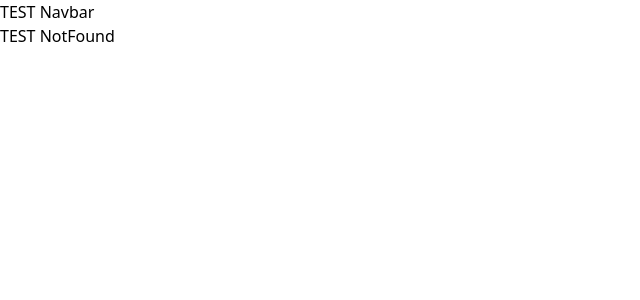
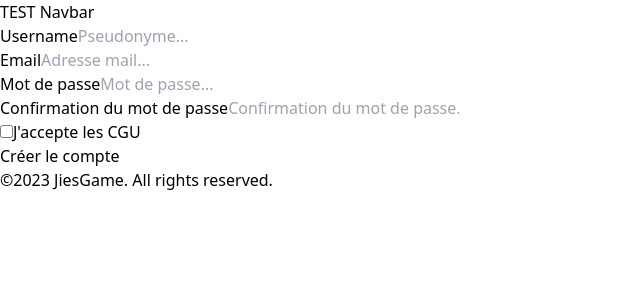
Before and after one commit to JiesGame/BoilerPlate_React_Vite, a React (Vite) app: page /register in a window 1280 px wide. Shown: the top 300 px of the page, without its empty margins (0-640 px from the left). Built offline with nearby package versions, Linux system fonts and the light colour scheme.

Commit message:
add connexion and register pages

```diff
--- a/package.json
+++ b/package.json
@@ -10,10 +10,13 @@
     "preview": "vite preview"
   },
   "dependencies": {
+    "@hookform/resolvers": "^3.2.0",
     "react": "^18.2.0",
     "react-dom": "^18.2.0",
     "react-dotenv": "^0.1.3",
-    "react-router-dom": "^6.15.0"
+    "react-hook-form": "^7.45.4",
+    "react-router-dom": "^6.15.0",
+    "yup": "^1.2.0"
   },
   "devDependencies": {
     "@types/react": "^18.2.15",
--- a/src/App.jsx
+++ b/src/App.jsx
@@ -2,6 +2,8 @@ import { BrowserRouter as Router, Routes, Route } from "react-router-dom";
 import { Home } from "./pages/Home";
 import { NotFound } from "./pages/NotFound";
 import { Navbar } from "./components/Navbar";
+import { Register } from "./pages/Register";
+import { Login } from "./pages/Login";
 import './App.css';
 
 function App() {
@@ -14,6 +16,8 @@ function App() {
         <Routes>
           <Route path="/" element={<Home />} />
           <Route path="*" element={<NotFound />} />
+          <Route path='register' element={<Register />}></Route>
+          <Route path='connexion' element={<Login />}></Route>
         </Routes>
       </Router>
     </>
--- /dev/null
+++ b/src/pages/Login.jsx
@@ -0,0 +1,48 @@
+import { useForm } from 'react-hook-form';
+import { yupResolver } from '@hookform/resolvers/yup';
+import * as yup from 'yup';
+
+export const Login = () => {
+  const schema = yup.object().shape({
+    identifier: yup.string().required("L'identifiant est requis."),
+    password: yup.string().required(),
+  });
+
+  const {register, handleSubmit, formState: {errors} } = useForm({
+    resolver: yupResolver(schema)
+  });
+
+  const onSubmit = (data) => {
+    console.log(data);
+  }
+
+  return (
+    <div className="w-[26rem]">
+      <form className="bg-white shadow-md rounded px-8 pt-6 pb-8 mb-4" onSubmit={handleSubmit(onSubmit)}>
+        <div className="mb-4">
+          <label className="block text-gray-700 text-sm font-bold mb-2">
+            Identifiant (pseudonyme ou mot de passe)
+          </label>
+          <input className="bg-gray-200 appearance-none border-2 border-gray-200 rounded w-full py-2 px-4 text-gray-700 leading-tight focus:outline-none focus:bg-white focus:border-purple-500" type="text" placeholder="Pseudonyme..." {...register('nickname')} />
+          {errors.nickname?.message && <p className="text-red-500 text-xs">{errors.nickname?.message}</p>}
+        </div>
+        <div className="mb-4">
+          <label className="block text-gray-700 text-sm font-bold mb-2">
+            Mot de passe
+          </label>
+          <input className="bg-gray-200 appearance-none border-2 border-gray-200 rounded w-full py-2 px-4 text-gray-700 leading-tight focus:outline-none focus:bg-white focus:border-blue-500" type="password" placeholder="Mot de passe..." {...register('password')} />
+          {errors.password?.message && <p className="text-red-500 text-xs">{errors.password?.message}</p>}
+        </div>
+        <div className="flex items-center justify-around">
+          <input type="submit" className="bg-blue-500 hover:bg-blue-700 text-white font-bold py-2 px-4 rounded focus:outline-none focus:shadow-outline" value="Se connecter" />
+          <a className="inline-block align-baseline font-bold text-sm text-blue-500 hover:text-blue-800" href="#">
+            Mot de passe oublié ?
+          </a>
+        </div>
+      </form>
+      <p className="text-center text-gray-500 text-xs">
+        &copy;2023 JiesGame. All rights reserved.
+      </p>
+    </div>
+  )
+}
--- /dev/null
+++ b/src/pages/Register.jsx
@@ -0,0 +1,72 @@
+import { useForm } from 'react-hook-form';
+import { yupResolver } from '@hookform/resolvers/yup';
+import * as yup from 'yup';
+
+export const Register = () => {
+  const schema = yup.object().shape({
+    nickname: yup.string().min(3, "Le pseudonyme est nécessaire et doit faire entre 3 et 20 caractères.").max(20, "Le pseudonyme est nécessaire et doit faire entre 3 et 20 caractères.").required(),
+    email: yup.string().email("La donnée fournie ne correspond pas à un email.").required("L'email est nécessaire."),
+    password: yup.string().min(6, "Le mot de passe est nécessaire et doit faire entre 6 et 20 caractères.").max(20, "Le mot de passe est nécessaire et doit faire entre 6 et 20 caractères.").required(),
+    password_confirmation: yup.string().oneOf([yup.ref("password"), null], "Les mots de passe ne correspondent pas").required("La confirmation du mot de passe est nécessaire."),
+    confirmationCGU: yup.bool().oneOf([true], "Vous devez accepter les conditions générales d'utilisation.")
+  });
+
+  const {register, handleSubmit, formState: {errors} } = useForm({
+    resolver: yupResolver(schema),
+    }
+  );
+
+  const onSubmit = (data) => {
+    console.log(data);
+  }
+
+  return (
+    <div className="w-full max-w-xs">
+      <form className="bg-white shadow-md rounded px-8 pt-6 pb-8 mb-4" onSubmit={handleSubmit(onSubmit)}>
+        <div className="mb-4">
+          <label className="block text-gray-700 text-sm font-bold mb-2">
+            Username
+          </label>
+          <input className="bg-gray-200 appearance-none border-2 border-gray-200 rounded w-full py-2 px-4 text-gray-700 leading-tight focus:outline-none focus:bg-white focus:border-purple-500" type="text" placeholder="Pseudonyme..." {...register('nickname')} />
+          {errors.nickname?.message && <p className="text-red-500 text-xs">{errors.nickname?.message}</p>}
+        </div>
+        <div className="mb-4">
+          <label className="block text-gray-700 text-sm font-bold mb-2">
+            Email
+          </label>
+          <input className="bg-gray-200 appearance-none border-2 border-gray-200 rounded w-full py-2 px-4 text-gray-700 leading-tight focus:outline-none focus:bg-white focus:border-blue-500" type="text" placeholder="Adresse mail..." {...register('email')} />
+          {errors.email?.message && <p className="text-red-500 text-xs">{errors.email?.message}</p>}
+        </div>
+        <div className="mb-4">
+          <label className="block text-gray-700 text-sm font-bold mb-2">
+            Mot de passe
+          </label>
+          <input className="bg-gray-200 appearance-none border-2 border-gray-200 rounded w-full py-2 px-4 text-gray-700 leading-tight focus:outline-none focus:bg-white focus:border-blue-500" type="password" placeholder="Mot de passe..." {...register('password')} />
+          {errors.password?.message && <p className="text-red-500 text-xs">{errors.password?.message}</p>}
+        </div>
+        <div className="mb-4">
+          <label className="block text-gray-700 text-sm font-bold mb-2">
+            Confirmation du mot de passe
+          </label>
+          <input className="bg-gray-200 appearance-none border-2 border-gray-200 rounded w-full py-2 px-4 text-gray-700 leading-tight focus:outline-none focus:bg-white focus:border-blue-500" type="password" placeholder="Confirmation du mot de passe..." {...register('password_confirmation')} />
+          {errors.password_confirmation?.message && <p className="text-red-500 text-xs">{errors.password_confirmation?.message}</p>}
+        </div>
+        <div className="md:flex md:items-center mb-6">
+          <label className="block text-gray-500 font-bold">
+            <input type="checkbox" name="checkbox" {...register('confirmationCGU')}/>
+            <span className="text-sm">
+              J'accepte les CGU
+            </span>
+            {errors.confirmationCGU?.message && <p className="text-red-500 text-xs">{errors.confirmationCGU?.message}</p>}
+          </label>
+        </div>
+        <div className="flex justify-center">
+          <input type="submit" className="bg-blue-500 hover:bg-blue-700 text-white font-bold py-2 px-4 rounded focus:outline-none focus:shadow-outline" value="Créer le compte" />
+        </div>
+      </form>
+      <p className="text-center text-gray-500 text-xs">
+        &copy;2023 JiesGame. All rights reserved.
+      </p>
+    </div>
+  )
+}
```
Also changed, not shown: 2 other files (tests, documents, lock files or other folders).
